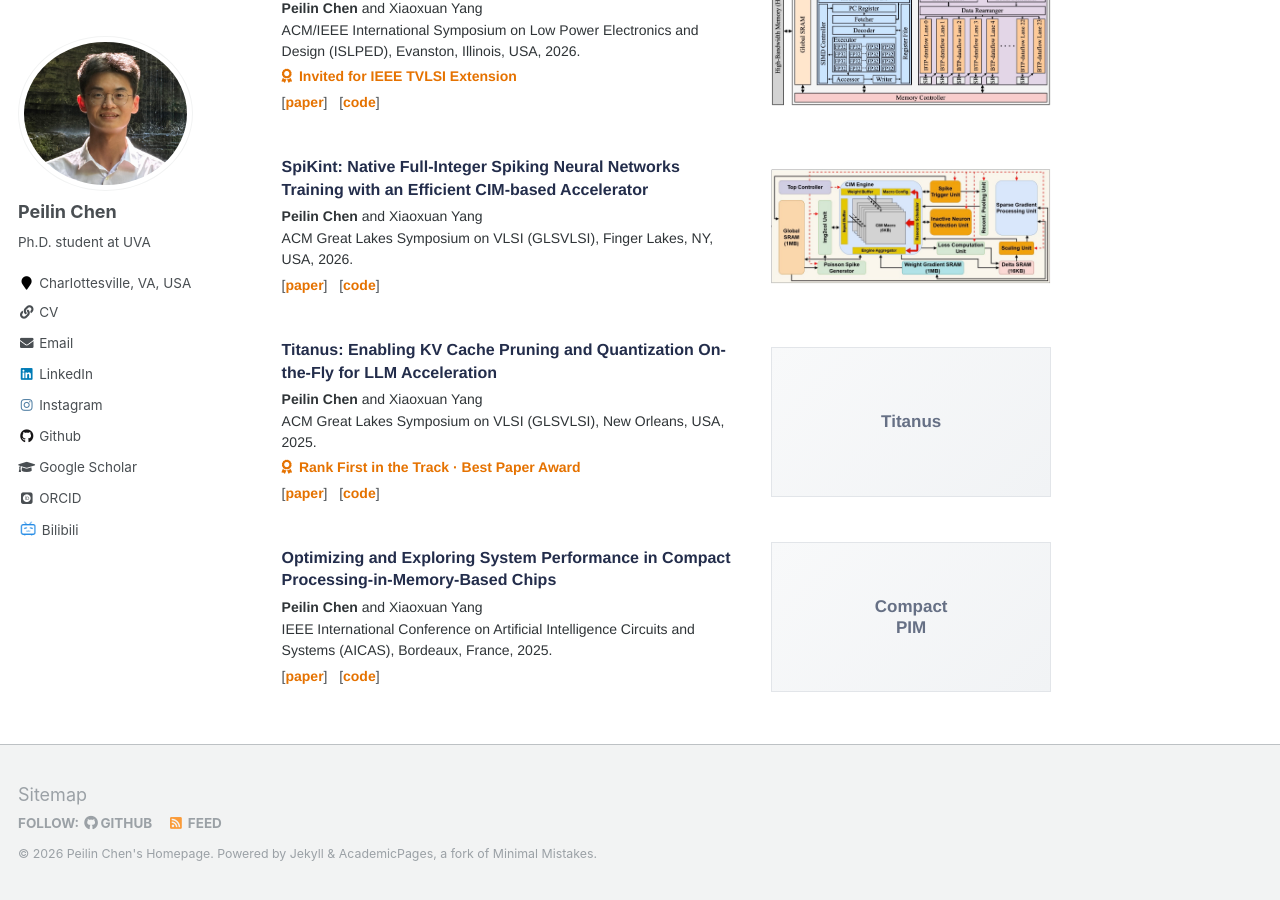
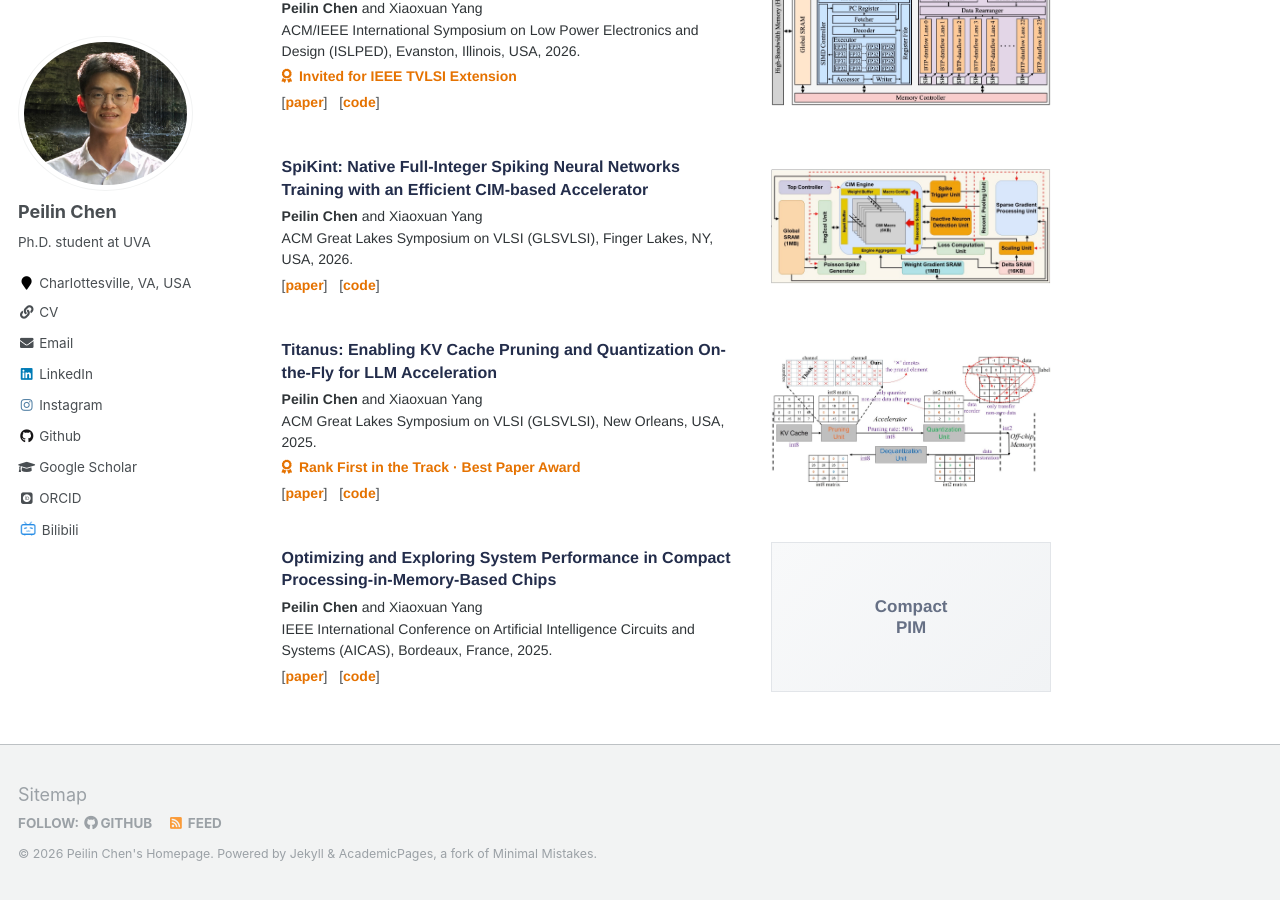
Before and after one commit to peilin-chen/peilin-chen.github.io, a Jekyll site: the page built from _pages/about.md, in a window 1280 px wide and 900 px high, scrolled down 1400 px. Built offline with Jekyll 4.4.1, drawn with Linux system fonts in a browser that asks for light colours; some web fonts are replaced.

Commit message:
Replace placeholder with image for Titanus

```diff
--- a/_pages/about.md
+++ b/_pages/about.md
@@ -268,9 +268,7 @@ During his undergraduate, he worked with Prof. Kang Li on designing the 64-bit p
   </div>
 
   <div class="publication-thumbnail">
-    <div class="paper-placeholder">
-      <span>Titanus</span>
-    </div>
+    <img src="/images/titanus.jpg" alt="Titanus">
   </div>
 
 </div>
```
